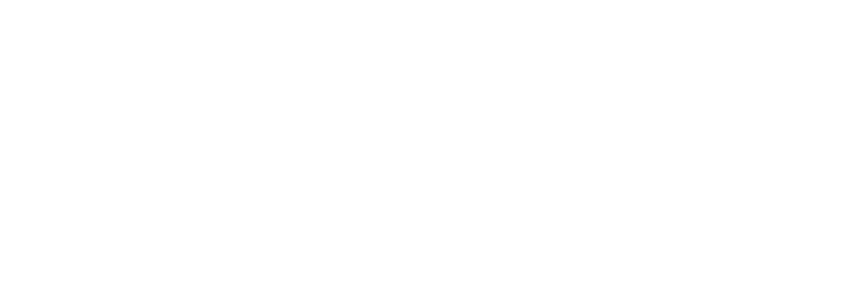
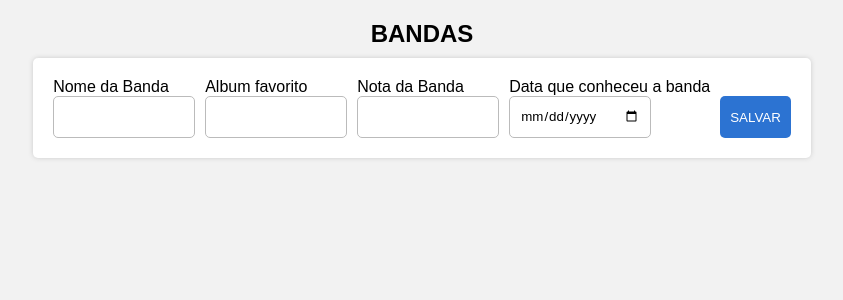
Before and after one commit to 01VitorAlves/RegistroDeBandas, a React (Create React App) app in the folder front/: page / in a window 1280 px wide. Shown: the top 300 px of the page, without its empty margins (218-1061 px from the left). Built offline with nearby package versions, Linux system fonts and the light colour scheme.

Commit message:
criação do formulario de registro

```diff
--- a/front/public/index.html
+++ b/front/public/index.html
@@ -2,9 +2,10 @@
 <html lang="en">
   <head>
     <meta charset="utf-8" />
-
     <meta name="viewport" content="width=device-width, initial-scale=1" />
-
+    <link rel="preconnect" href="https://fonts.googleapis.com">
+    <link rel="preconnect" href="https://fonts.gstatic.com" crossorigin>
+    <link href="https://fonts.googleapis.com/css2?family=Poppins:wght@400;500;600&display=swap" rel="stylesheet">
 
     <title>React App</title>
   </head>
--- a/front/src/App.js
+++ b/front/src/App.js
@@ -1,10 +1,33 @@
+import GlobalStyle from "./styles/global";
+import styled from "styled-components";
+import Form from "./components/Form.js";
+import {toast, ToastContainer} from "react-toastify";
+import "react-toastify/dist/ReactToastify.css"
 
 
+const Container = styled.div`
+  width: 100%;
+  max-width: 800px;
+  margin-top: 20px;
+  display: flex;
+  flex-direction: column;
+  align-items: center;
+  gap: 10px;
+`;
+
+const Title = styled.h2``;
+
 function App() {
+
   return (
-    <div className="App">
-
-    </div>
+    <>
+    <Container>
+    <Title> BANDAS </Title>
+    <Form/>
+    </Container>
+    <ToastContainer autoClose={3000} position={"bottom-left"} />
+    <GlobalStyle />
+    </>
   );
 }
 
--- /dev/null
+++ b/front/src/components/Form.js
@@ -0,0 +1,67 @@
+import React, {useRef} from "react";
+import styled from "styled-components";
+
+const FormContainer = styled.form`
+    display: flex;
+    align-items: flex-end;
+    gap: 10px;
+    flex-wrap: wrap;
+    background-color: #fff;
+    padding: 20px;
+    box-shadow: 0px 0px 5px #ccc;
+    border-radius: 5px;
+`;
+
+const InputArea = styled.div`
+    display: flex;
+    flex-direction: column;
+`;
+
+const Input = styled.input`
+    width: 120px;
+    padding: 0 10px;
+    border: 1px solid #bbb;
+    border-radius: 5px;
+    height: 40px;
+`;
+
+const Label = styled.label``;
+
+const Button = styled.button`
+    padding: 10px;
+    cursor: pointer;
+    border-radius: 5px;
+    border: none;
+    background-color: #2c73d2;
+    color: white;
+    height: 42px;
+`;
+
+const Form = ({onEdit}) => {
+    const ref = useRef();
+
+    return (
+        <FormContainer ref = {ref}>
+            <InputArea>
+                <Label>Nome da Banda</Label>
+                <Input name = "nome" />
+            </InputArea>
+            <InputArea>
+                <Label>Album favorito</Label>
+                <Input name = "album" />
+            </InputArea>
+            <InputArea>
+                <Label>Nota da Banda</Label>
+                <Input name = "nota" />
+            </InputArea>
+            <InputArea>
+                <Label>Data que conheceu a banda</Label>
+                <Input name = "data_conheceu" type = "date" />
+            </InputArea>
+
+            <Button type = "submit">SALVAR</Button>
+        </FormContainer>
+    );
+};
+
+export default Form;
--- a/front/src/styles/global.js
+++ b/front/src/styles/global.js
@@ -0,0 +1,20 @@
+import {createGlobalStyle} from "styled-components";
+
+const Global = createGlobalStyle`
+
+* {
+    margin:  0;
+    padding: 0;
+    font-family: 'poopins', sans-serif;
+}
+
+body {
+    width: 100w;
+    height:100vh;
+    display: flex;
+    justify-content: center;
+    background-color: #f2f2f2;
+}
+`;
+
+export default Global;
```
